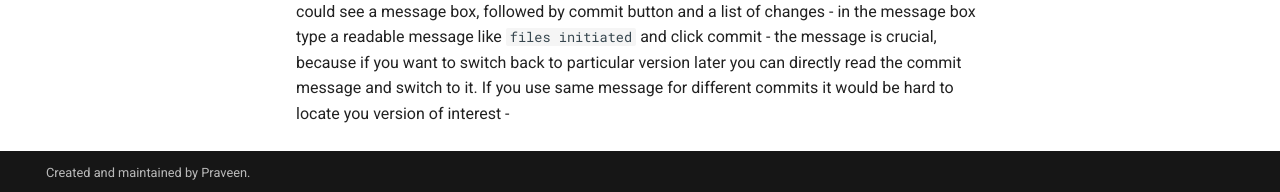
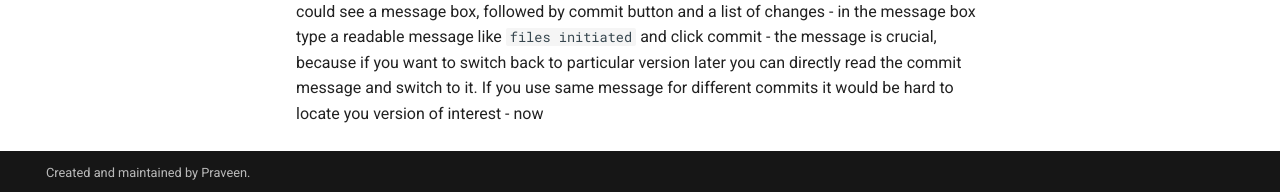
Before and after one commit to prvn-pa/latex-manuscript, an MkDocs documentation site: the page built from docs/05_intit_project.md, in a window 1280 px wide and 1145 px high. Shown: the part 950-1142 px from the top of the window. Built offline with MkDocs 1.6.1 and Material for MkDocs 9.7.7, drawn with Linux system fonts in a browser that asks for light colours; comment, search, counter and statistics services are not loaded.

Commit message:
New files added

```diff
--- a/docs/05_intit_project.md
+++ b/docs/05_intit_project.md
@@ -28,4 +28,4 @@ aaaaaaaaaaaaaaaaaaaaaaa
 - click that icon, you could see a message box, followed by commit button and a list of changes
 - in the message box type a readable message like `files initiated` and click commit
 - the message is crucial, because if you want to switch back to particular version later you can directly read the commit message and switch to it. If you use same message for different commits it would be hard to locate you version of interest
--
+- now
```
